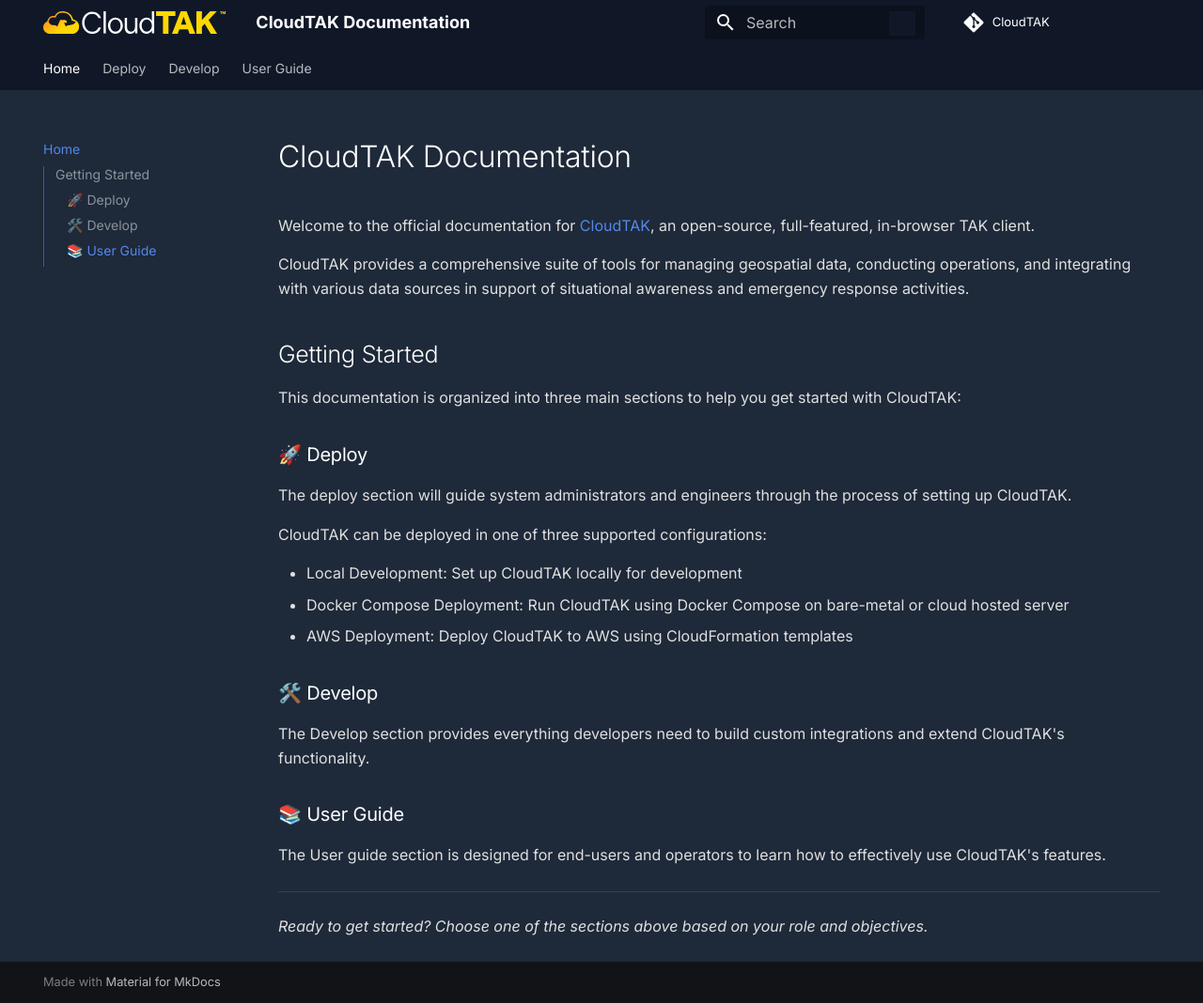
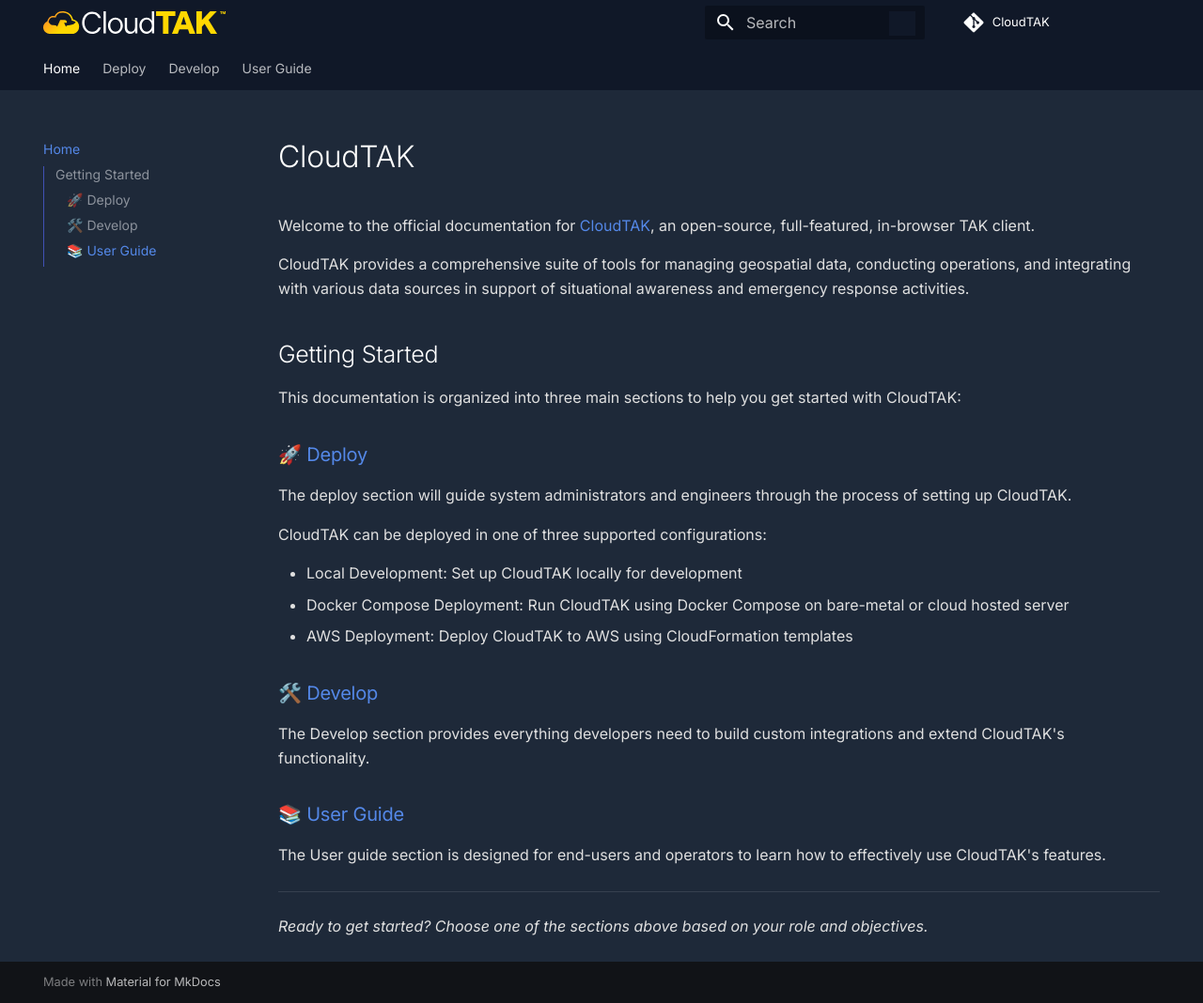
Before and after one commit to dfpc-coe/CloudTAK-Website, an MkDocs documentation site: the page built from docs/docs/docs.md, in a window 1280 px wide and 1068 px high. Shown: the whole window at 94% size. Built offline with MkDocs 1.6.1 and Material for MkDocs 9.7.7, drawn with Linux system fonts in a browser that asks for light colours; comment, search, counter and statistics services are not loaded.

Commit message:
Hide duplicative name

```diff
--- a/docs/docs/assets/extra.css
+++ b/docs/docs/assets/extra.css
@@ -14,6 +14,10 @@
     color: #ffffff !important;
 }
 
+.md-header__topic {
+    display: none !important;
+}
+
 nav, header {
     background-color: #101828 !important;
 }
--- a/docs/docs/docs.md
+++ b/docs/docs/docs.md
@@ -1,4 +1,4 @@
-# CloudTAK Documentation
+# CloudTAK
 
 Welcome to the official documentation for [CloudTAK](https://github.com/dfpc-coe/CloudTAK), an open-source, full-featured, in-browser TAK client.
 
@@ -8,7 +8,7 @@
 
 This documentation is organized into three main sections to help you get started with CloudTAK:
 
-### 🚀 Deploy
+### 🚀 [Deploy](/docs/deploy)
 
 The deploy section will guide system administrators and engineers through the process of setting up CloudTAK.
 
@@ -18,11 +18,11 @@
 - Docker Compose Deployment: Run CloudTAK using Docker Compose on bare-metal or cloud hosted server
 - AWS Deployment: Deploy CloudTAK to AWS using CloudFormation templates
 
-### 🛠️ Develop
+### 🛠️ [Develop](/docs/develop)
 
 The Develop section provides everything developers need to build custom integrations and extend CloudTAK's functionality.
 
-### 📚 User Guide
+### 📚 [User Guide](/docs/user)
 
 The User guide section is designed for end-users and operators to learn how to effectively use CloudTAK's features.
 
```
